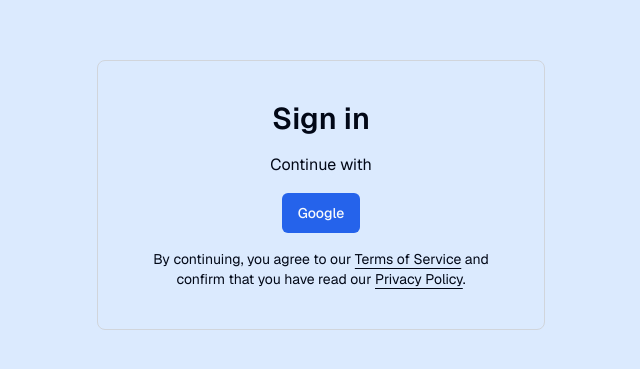
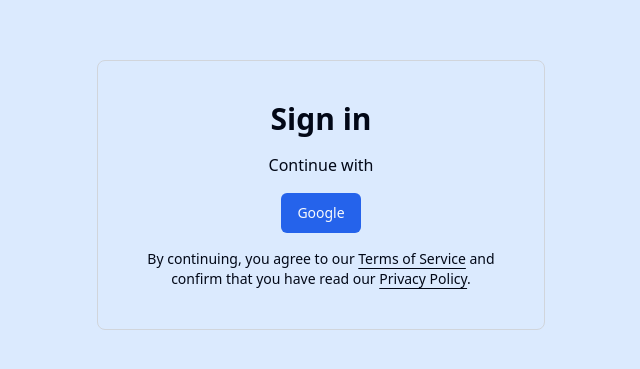
Before and after one commit to osusach/supabase-week-12, a Next.js app: page /sign-in in a window 1280 px wide. Shown: the part 205-574 px from the top of the page, without its empty margins (319-959 px from the left). Built offline with nearby package versions, Linux system fonts and the light colour scheme.

Commit message:
feat: update root layout styles
Add max width property and default height

```diff
--- a/app/layout.tsx
+++ b/app/layout.tsx
@@ -2,6 +2,7 @@
 import type { Metadata } from "next";
 
 import { Toaster } from "@/components/ui/toaster";
+import { cn } from "@/lib/utils";
 
 import "@/app/globals.css";
 
@@ -25,9 +26,16 @@
   children: React.ReactNode;
 }) {
   return (
-    <html lang={"en"}>
-      <body className={`${GeistSans.className} antialiased`}>
-        {children}
+    <html className={"h-full"} lang={"es"}>
+      <body
+        className={cn(
+          "relative h-full font-sans antialiased",
+          GeistSans.className,
+        )}
+      >
+        <main className={"relative flex flex-col min-h-screen"}>
+          <div className={"flex-grow flex-1"}>{children}</div>
+        </main>
         <Toaster />
       </body>
     </html>
```
